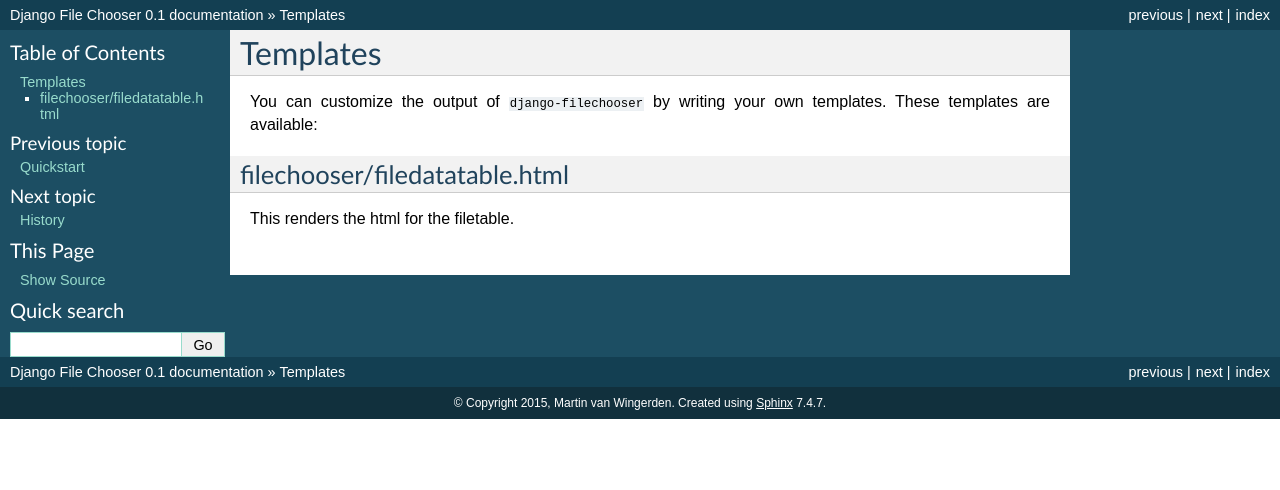
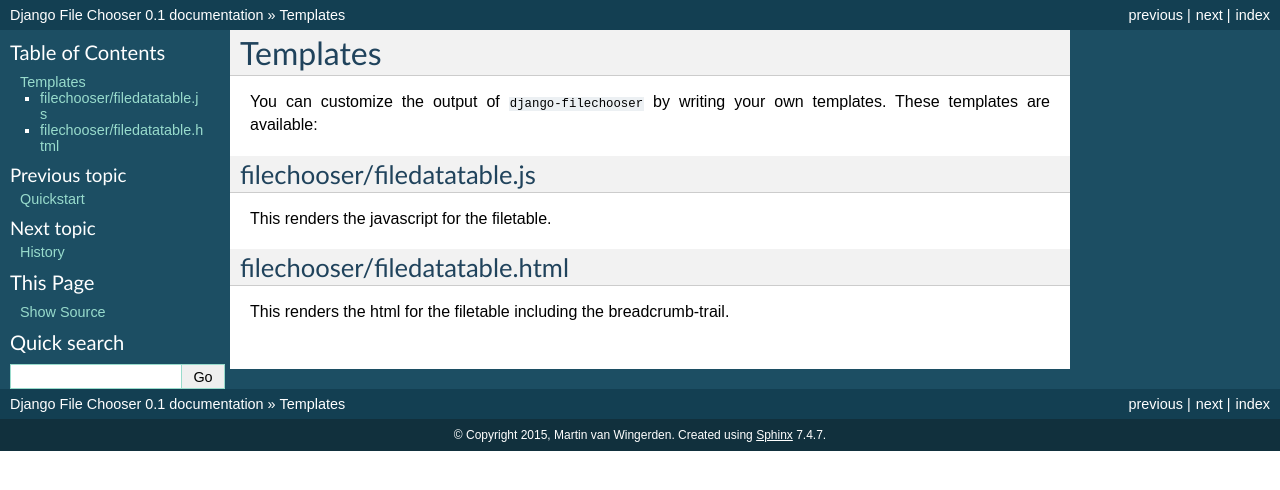
Before and after one commit to martinvw/django-filechooser, a Sphinx documentation site: the page built from docs/templates.rst, in a window 1280 px wide. Shown: the top 490 px of the page. Built offline with Sphinx 7.4.7, drawn with Linux system fonts in a browser that asks for light colours.

Commit message:
Made the next and file-chosen url dynamic, added some extra examples and made some extra documentation

```diff
--- a/docs/example_template.rst
+++ b/docs/example_template.rst
@@ -7,9 +7,9 @@
   {% filechooser_css %}
 
   {# Display a filetabel #}
-  {% filechooser_filetable  %}
+  {% filechooser_filetable  id="identifier" %}
 
   {# Load CSS and JavaScript #}
-  {% filechooser_javascript id="identifier" browse_url="ajax_browse_url" next_url="next_page_url"%}
+  {% filechooser_javascript id="identifier" %}
 
   {# Read the documentation for more information #}
--- a/docs/templates.rst
+++ b/docs/templates.rst
@@ -5,7 +5,13 @@
 You can customize the output of ``django-filechooser`` by writing your own templates. These templates are available:
 
 
+filechooser/filedatatable.js
+------------------------------------------
+
+This renders the javascript for the filetable.
+
+
 filechooser/filedatatable.html
 ------------------------------------------
 
-This renders the html for the filetable.
+This renders the html for the filetable including the breadcrumb-trail.
```
Also changed, not shown: docs/example_urls.rst (added, +7 -0 lines), docs/example_views.rst (added, +14 -0 lines), docs/quickstart.rst (+14 -0 lines), filechooser/static/filechooser/js/filechooser.js (+13 -16 lines), filechooser/static/filechooser/css/filechooser.css (renamed from filechooser/static/css/filechooser.css), 4 other files.
